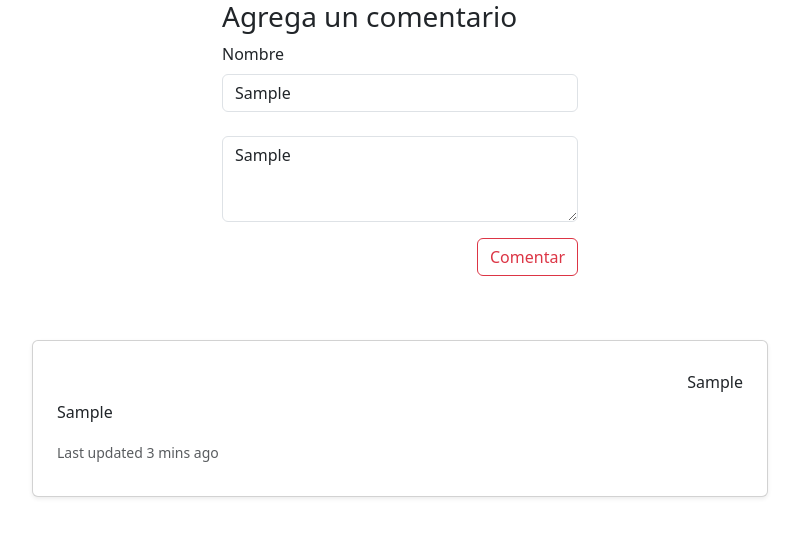
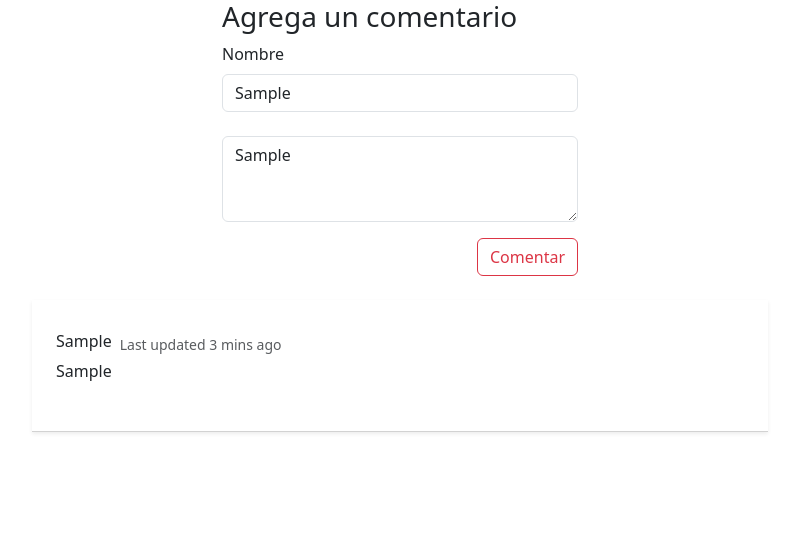
Before and after one commit to NahuFed/CRUD-videojuegos-RC, a plain HTML site: page pages/formulario.html in a window 1280 px wide. Both pictures are taken after typing "Sample", "Sample" into the empty fields and a click on the button "Comentar". Shown: the whole page, without its empty margins (240-1039 px from the left). Drawn offline with nearby package versions, Linux system fonts and the light colour scheme.

Commit message:
se cambia estética de caja de comentarios

```diff
--- a/js/formulario.js
+++ b/js/formulario.js
@@ -36,22 +36,26 @@ function crearComentario() {
   let cardComentario = document.createElement("article");
   cardComentario.classList.add(
     "card",
-    "rounded-2",
+    "border-top-0",
+    "border-start-0",
+    "border-end-0",
     "px-2",
+    "rounded-0",
     "py-3",
-    "shadow-sm",
-    "mt-4"
+    "shadow-sm"
   );
   comentarios.forEach((element) => {
     cardComentario.innerHTML = `
     <div class="card-body">
-                <h6 class="text-end">${element.nombre}</h6>
-                <p>${element.comentario}</p>
-                <p class="card-text">
+      <div class="d-flex flex-row justify-content-start">
+        <h6 class="text-start">${element.nombre}</h6>
+        <p class="card-text mx-2">
           <small class="text-body-secondary"
             >Last updated 3 mins ago</small
           >
         </p>
+      </div>
+      <p>${element.comentario}</p>
     </div>
       `;
   });
@@ -62,16 +66,18 @@ function mostrarComentarios() {
   let comentariosReverse = comentarios.reverse();
   comentariosReverse.forEach((element) => {
     insertarComentario.innerHTML += `
-    <article class="card rounded-2 px-2 py-3 shadow-sm mt-4">
+    <article class="card border-top-0 border-start-0 border-end-0 px-2 rounded-0 py-3 shadow-sm">
         <div class="card-body">
-                <h6 class="text-end">${element.nombre}</h6>
-                <p>${element.comentario}</p>
-                <p class="card-text">
+          <div class="d-flex flex-row justify-content-start">
+            <h6 class="text-start">${element.nombre}</h6>
+            <p class="card-text mx-2">
               <small class="text-body-secondary"
                 >Last updated 3 mins ago</small
               >
             </p>
           </div>
+          <p>${element.comentario}</p>
+        </div>
     </article>
       `;
   });
--- a/pages/formulario.html
+++ b/pages/formulario.html
@@ -54,8 +54,8 @@
           </form>
         </aside>
       </article>
-      <article class="row justify-content-center mt-4">
-        <aside class="col-md-8 mt-3" id="insertarComentario">
+      <article class="row justify-content-center mt-2">
+        <aside class="col-md-8 my-3" id="insertarComentario">
         </aside>
       </article>
     </section>
```
Lines whose indentation alone changed are shown as unchanged.
